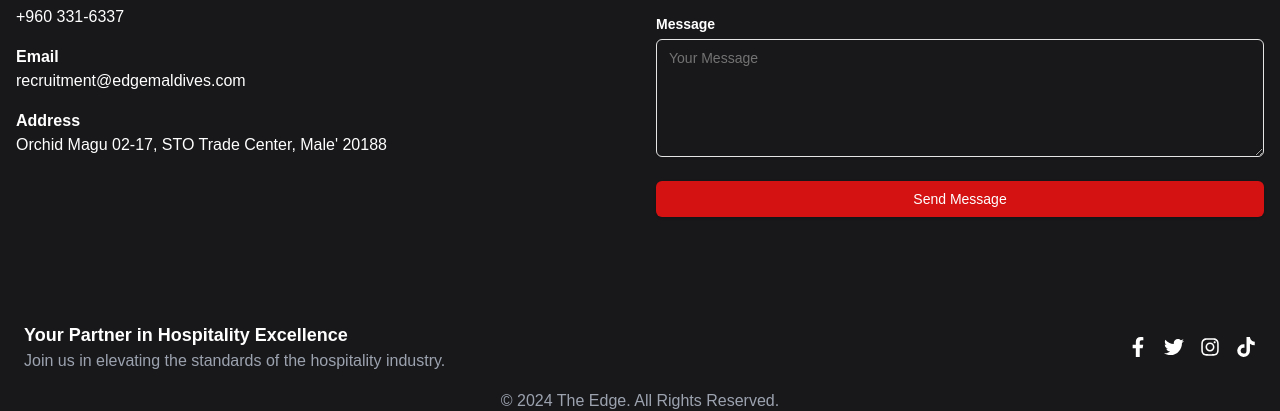
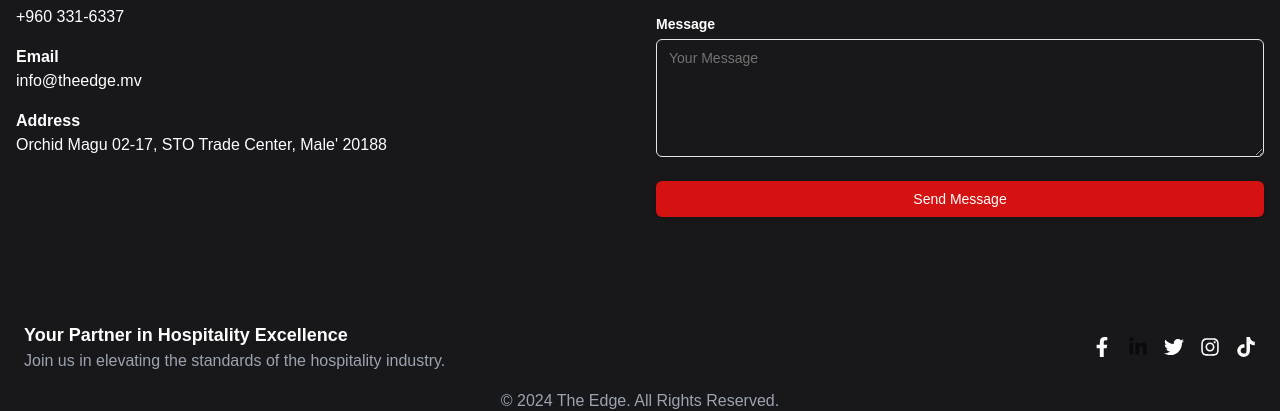
Before and after one commit to mark18cosmic/the-edge, a Next.js app: page / in a window 1280 px wide. Shown: the part 5422-5833 px from the top of the page. Built offline with nearby package versions, Linux system fonts and the light colour scheme.

Commit message:
minor tweaks

```diff
--- a/app/components/Footer.tsx
+++ b/app/components/Footer.tsx
@@ -2,7 +2,7 @@
 "use client";
 
 import Link from "next/link";
-import { FaFacebookF, FaTwitter, FaInstagram, FaTiktok } from "react-icons/fa";
+import { FaFacebookF, FaTwitter, FaInstagram, FaTiktok, FaLinkedinIn } from "react-icons/fa";
 
 const Footer = () => {
 
@@ -19,6 +19,9 @@ const Footer = () => {
         <div className="flex space-x-4 mt-4 md:mt-0">
           <Link href="https://www.facebook.com/theedgemaldives/" target="_blank" className="text-white hover:text-gray-300">
             <FaFacebookF size={20} />
+          </Link>
+          <Link href="https://www.linkedin.com/company/the-edge-pvt-ltd/posts/?feedView=all">
+          <FaLinkedinIn size={20}/>
           </Link>
           <Link href="https://www.twitter.com" target="_blank" className="text-white hover:text-gray-300">
             <FaTwitter size={20} />
--- a/app/components/contact.tsx
+++ b/app/components/contact.tsx
@@ -30,7 +30,7 @@ const Contact = () => {
             </div>
             <div className="mb-4">
               <h4 className="font-bold">Email</h4>
-              <p>recruitment@edgemaldives.com</p>
+              <p>info@theedge.mv</p>
             </div>
             <div className="mb-4">
               <h4 className="font-bold">Address</h4>
```
